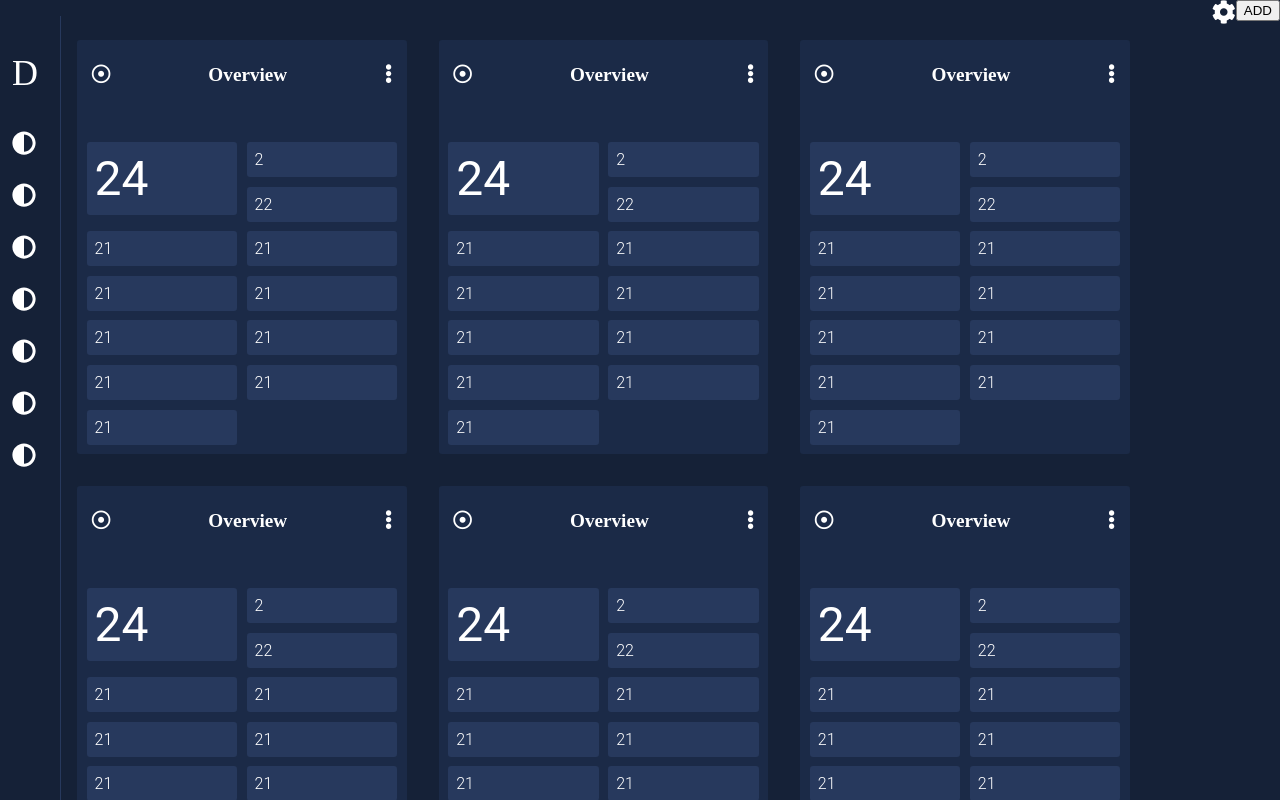
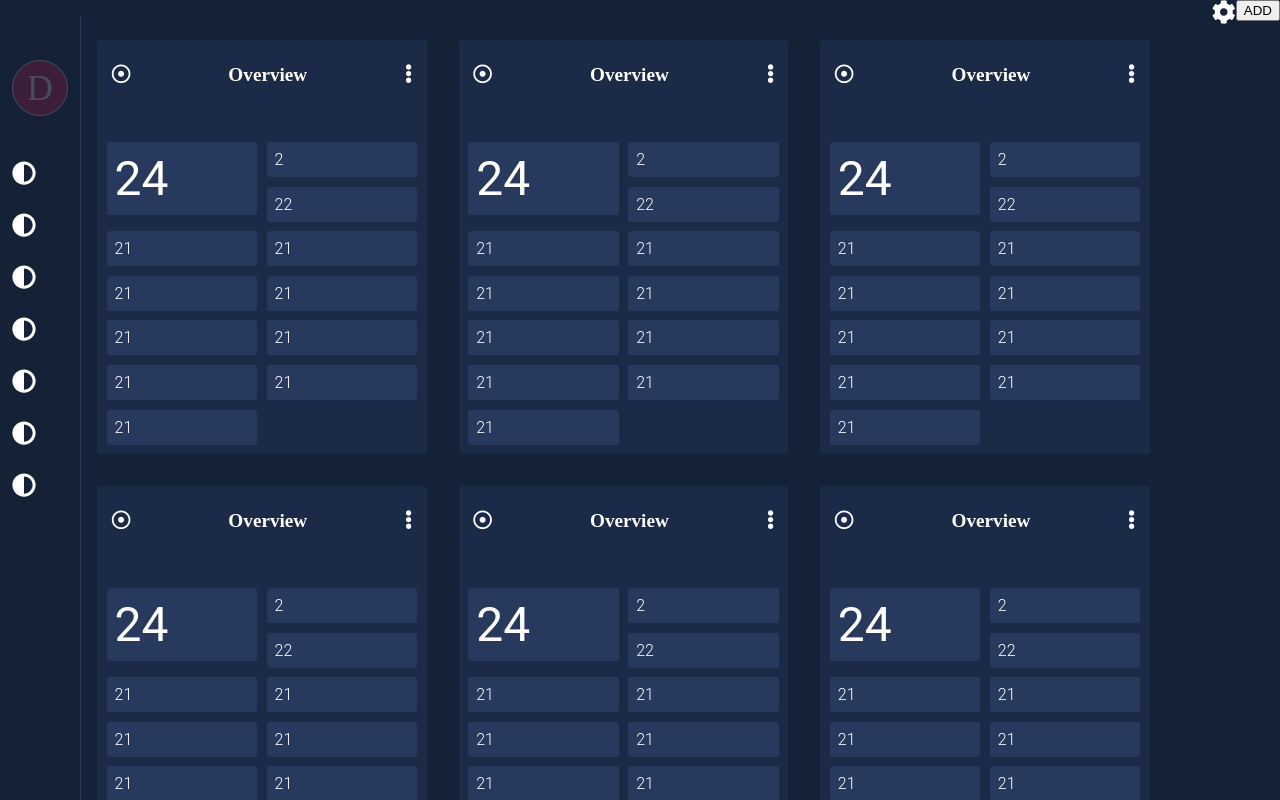
Before and after one commit to marek-m/dashboard01, an Angular app: page / in a window 1280 px wide. Shown: the top 800 px of the page. Built offline with nearby package versions, Linux system fonts and the light colour scheme; a small style sheet from the web is missing; a web font is replaced by a local one.

Commit message:
Added animated logo.

```diff
--- a/src/app/components/dashboard-card/dashboard-card.component.scss
+++ b/src/app/components/dashboard-card/dashboard-card.component.scss
@@ -6,11 +6,12 @@
   margin: 1rem;
   padding: 0.3em;
   transition: all 0.5s;
-  width: 20rem;
+  max-width: 20rem;
   overflow: hidden;
+  max-height: 30rem;
   &.inserted {
-      width: 10px;
-      height: 10px;
+      max-width: 10px;
+      max-height: 10px;
   }
   .dashboard-card-content {
     @import 'scrollbar';
--- a/src/app/components/nav-menu/nav-menu.component.html
+++ b/src/app/components/nav-menu/nav-menu.component.html
@@ -1,6 +1,6 @@
 <nav class="nav-menu">
   <ul class="content">
-    <li>D<span>ashboard</span></li>
+    <li><div class="circle">D</div><span>ashboard</span></li>
     <li><fa-icon [icon]="faAdjust"></fa-icon><span>item 1</span></li>
     <li><fa-icon [icon]="faAdjust"></fa-icon><span>item 1</span></li>
     <li><fa-icon [icon]="faAdjust"></fa-icon><span>item 1</span></li>
--- a/src/app/components/nav-menu/nav-menu.component.scss
+++ b/src/app/components/nav-menu/nav-menu.component.scss
@@ -1,11 +1,23 @@
 @import '../../../assets/styles/theme-dark.scss';
 @import url('https://fonts.googleapis.com/css?family=Fredericka+the+Great|Marmelad|Megrim');
 
+.circle {
+  display: flex;
+  align-items: center;
+  justify-content: center;
+  border-radius: 1.5em;
+  width: 1.5em;
+  height: 1.5em;
+  border:1px solid white;
+  transition: all 0.5s;
+  opacity: 0.2;
+  background: crimson;
+}
 .nav-menu {
   display: inline-block;
   margin-top: 1rem;
   height: 100%;
-  width: 60px;
+  width: 80px;
   transition: width 0.2s;
   color: white;
   font-size: 1.5em;
@@ -19,9 +31,14 @@
     margin-bottom: 1em;
     min-width: 200px;
     &:first-child {
+      display: flex;
+      align-items: center;
+      height: 2em;
+      width: 100%;
       font-family: 'Fredericka the Great';
       font-size: 1.5em;
       span {
+        flex-grow: 1;
         opacity: 0;
         margin:0;
         font-size: 0.8em;
@@ -66,4 +83,11 @@
       }
     }
   }
+  .circle {
+    width: 1em;
+    height: 1em;
+    background: none;
+    border: none;
+    opacity: 1;
+  }
 }
```
